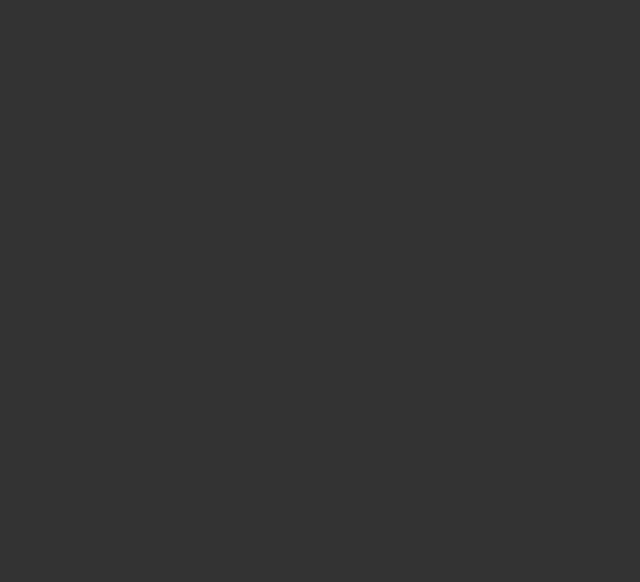
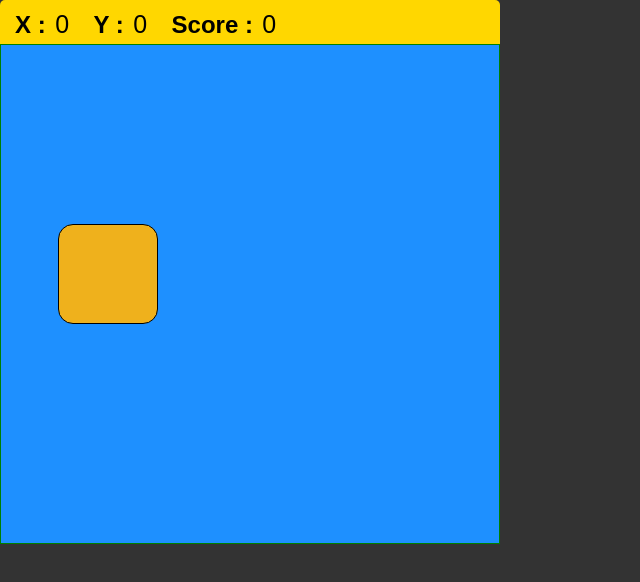
Before and after one commit to p-budhathoki/javascript-60-projects, a plain HTML site: page catch-element/index.html in a window 1280 px wide. Shown: the whole page, without its empty margins (0-640 px from the left). Drawn offline with Linux system fonts and the light colour scheme.

Commit message:
html, css and javascript for catch element game updated

```diff
--- a/catch-element/index.html
+++ b/catch-element/index.html
@@ -4,7 +4,7 @@
     <meta charset="UTF-8" />
     <meta http-equiv="X-UA-Compatible" content="IE=edge" />
     <meta name="viewport" content="width=device-width, initial-scale=1.0" />
-    <title>PageTitle</title>
+    <title>Catch Element Game</title>
 
     <!--==============================================================-->
     <!-- <link rel="stylesheet" href="../normalize.css" /> -->
@@ -18,6 +18,18 @@
   </head>
 
   <body>
+    <!-- <div class="container"> -->
+      <div class="message">
+        <h2>X :</h2>
+        <span class="x">0</span>
+        <h2>Y :</h2>
+        <span class="y">0</span>
+        <h2>Score :</h2>
+        <span class="score">0</span>
+      </div>
+      <div class="output"></div>
+    <!-- </div> -->
     <script src="script.js"></script>
+    <!-- <script src="script2.js"></script> -->
   </body>
 </html>
--- a/catch-element/script.js
+++ b/catch-element/script.js
@@ -0,0 +1,83 @@
+const outputEl = document.querySelector(".output");
+const messageOutEl = document.querySelectorAll(".message span");
+let score = 0;
+outputEl.addEventListener("mouseenter", () => {
+  outputEl.style.backgroundColor = "darkturquoise";
+});
+outputEl.addEventListener("mouseleave", () => {
+  outputEl.style.backgroundColor = "fuchsia";
+});
+outputEl.addEventListener("mousemove", (e) => {
+  // console.log(e)
+  //   console.log(e.x);
+  //   console.log(e.y);
+  messageOutEl[0].innerText = e.x;
+  messageOutEl[1].innerText = e.y;
+});
+
+document.addEventListener("DOMContentLoaded", () => {
+  let div = document.createElement("div");
+  div.classList.add("box");
+  outputEl.appendChild(div);
+
+  div.x = div.offsetLeft;
+  div.y = div.offsetTop;
+  div.tempColor = "#" + Math.random().toString(16).substring(2, 8);
+//   console.log(div.tempColor);
+  div.style.backgroundColor = div.tempColor;
+//   console.dir(div);
+
+  div.addEventListener("mouseenter", (e) => {
+    div.style.backgroundColor = "red";
+  });
+  div.addEventListener("mouseleave", (e) => {
+    div.style.backgroundColor = div.tempColor;
+  });
+  div.addEventListener("click", (e) => {
+    div.tempColor = "#" + Math.random().toString(16).substring(2, 8);
+    div.style.backgroundColor = div.tempColor;
+    score++;
+    messageOutEl[2].innerText = score;
+  });
+
+  div.steps = Math.random() * 20;
+  div.direction = Math.floor(Math.random() * 4);
+  window.requestAnimationFrame(move);
+});
+
+function move() {
+//   let speed = Math.random() * 10 + 15;
+  let speed = Math.random() * 10;
+  const boxEl = document.querySelector(".box");
+  let bounds = outputEl.getBoundingClientRect();
+//   console.log(bounds);
+  boxEl.steps--;
+  if (boxEl.steps < 0) {
+    boxEl.direction = Math.floor(Math.random() * 4);
+    boxEl.steps = Math.random() * 20;
+  }
+  //   console.log(boxEl.direction);
+
+    if (boxEl.direction === 0 && boxEl.x < bounds.right - 100) {
+        boxEl.x += speed;
+        // console.log("first step: ")
+        // console.log(boxEl.x += speed)
+    }
+    if (boxEl.direction === 1 && boxEl.x > bounds.left) {
+        boxEl.x -= speed;
+        // console.log(boxEl.x -= speed)
+    }
+    if (boxEl.direction === 2 && boxEl.y < bounds.bottom - 100) {
+        boxEl.y += speed;
+        // console.log(boxEl.y += speed)
+    }
+    if (boxEl.direction === 3 && boxEl.y > bounds.top) {
+        boxEl.y -= speed;
+        // console.log(boxEl.y -= speed)
+  }
+
+  boxEl.style.top = boxEl.y + "px";
+  boxEl.style.left = boxEl.x + "px";
+
+  window.requestAnimationFrame(move);
+}
--- a/catch-element/styles.css
+++ b/catch-element/styles.css
@@ -54,9 +54,63 @@ img {
 }
 
 .container {
-    max-width: 90rem;
-    margin: 0 auto;
-    padding: 0 2rem;
+    /* max-width: 90rem; */
+    /* margin: 0 auto;
+    padding: 0 2rem; */
 }
 
 /* ======================================================================= */
+.container {
+    position: relative;
+    width: 100%;
+    height: 100vh;
+    /* display: block; */
+    /* display: flex;
+    flex-direction: column; */
+    /* justify-content: center;
+    align-items: center; */
+    /* padding: 0; */
+    /* margin: 1rem auto; */
+}
+
+.output {
+    background: dodgerblue;
+    height: 50rem;
+    width: 50rem;
+    border: 1px solid green;
+    overflow: hidden;
+    cursor: grab;
+}
+
+h2 {
+    display: inline-block;
+}
+
+.message {
+    background: gold;
+    font-size: 1.6rem;
+    color: #000;
+    width: 50rem;
+    /* text-align: center; */
+    border-radius: 0.5rem 0.5rem 0 0;
+    padding: 1rem 0 0.5rem 1.5rem;
+}
+
+span {
+    /* border: 1px solid #000; */
+    /* padding: 1rem; */
+    font-size: 2.5rem;
+    padding-left: .5rem;
+    margin-right: 2rem;
+    /* margin-left: 2rem; */
+}
+
+.box {
+    position: relative;
+    left: 50%;
+    top: 50%;
+    width: 10rem;
+    height: 10rem;
+    border-radius: 1.5rem;
+    border: 1px solid #000;
+}
```
Also changed, not shown: catch-element/script2.js (added, +66 -0 lines).
